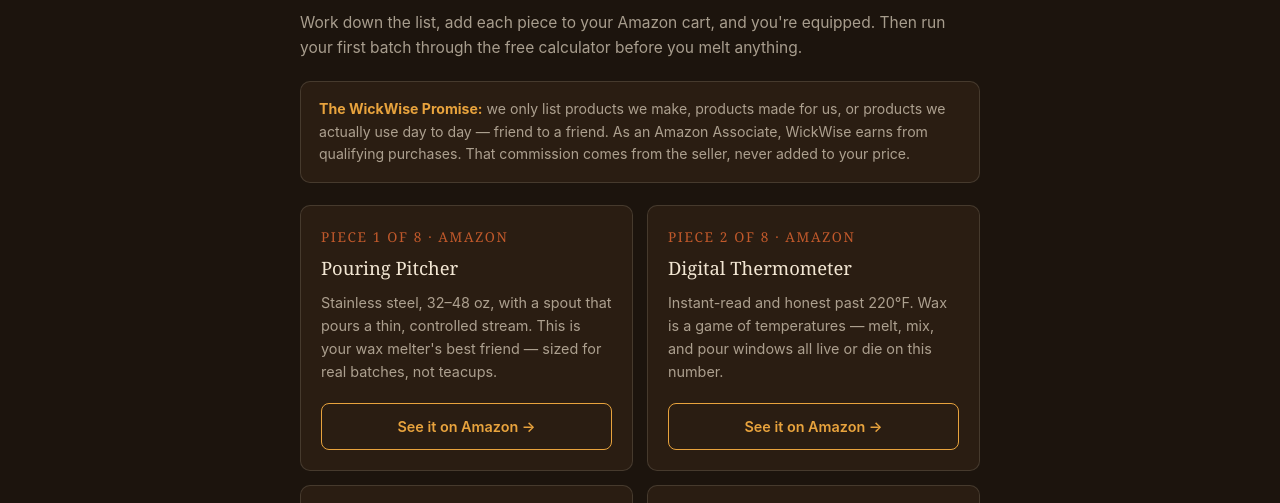
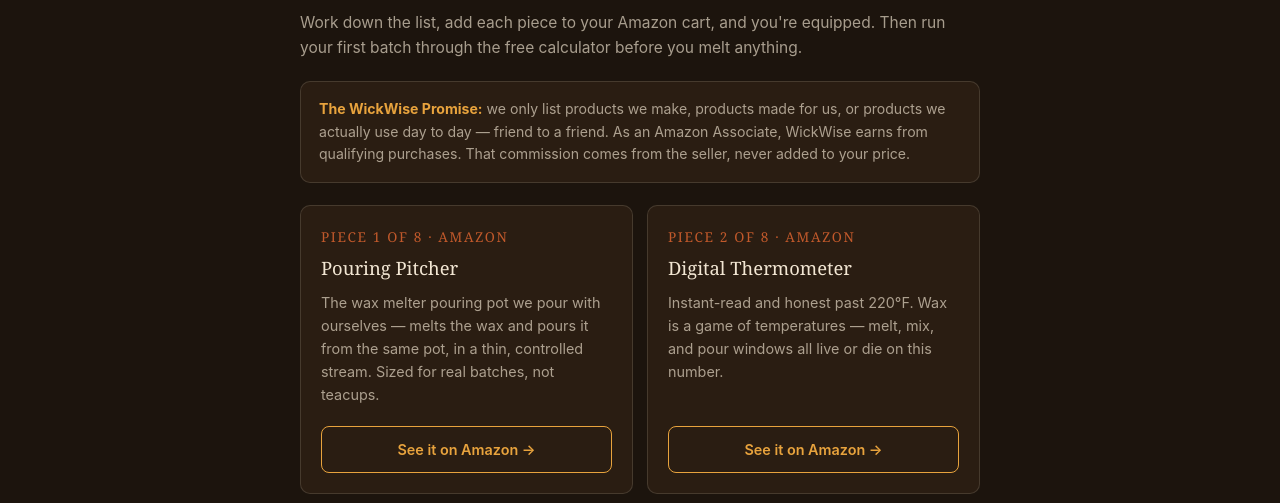
Before and after one commit to Econiahearthchief/Wickwise, a website: page kit.html in a window 1280 px wide. Shown: the part 247-750 px from the top of the page. Drawn offline with Linux system fonts and the light colour scheme.

Commit message:
Kit: Piece 1 links to Larry's wax melter pouring pot

```diff
--- a/kit.html
+++ b/kit.html
@@ -99,8 +99,8 @@
   <div class="kit-card">
     <div class="num">Piece 1 of 8 · Amazon</div>
     <h3>Pouring Pitcher</h3>
-    <p>Stainless steel, 32–48 oz, with a spout that pours a thin, controlled stream. This is your wax melter's best friend — sized for real batches, not teacups.</p>
-    <a class="kit-btn" href="https://www.amazon.com/s?k=candle+making+pouring+pitcher+stainless+steel&tag=chiefsystems-20" rel="sponsored nofollow noopener" target="_blank">See it on Amazon &rarr;</a>
+    <p>The wax melter pouring pot we pour with ourselves — melts the wax and pours it from the same pot, in a thin, controlled stream. Sized for real batches, not teacups.</p>
+    <a class="kit-btn" href="https://www.amazon.com/dp/B0GYWN4L3F?tag=chiefsystems-20" rel="sponsored nofollow noopener" target="_blank">See it on Amazon &rarr;</a>
   </div>
 
   <div class="kit-card">
```
